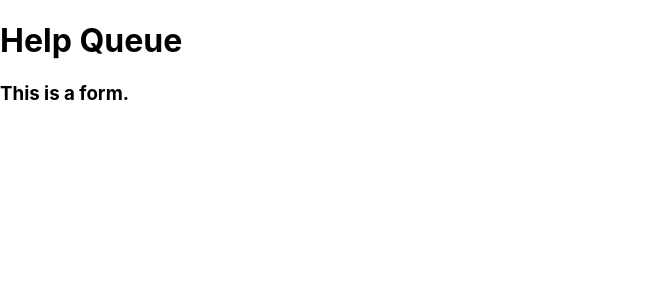
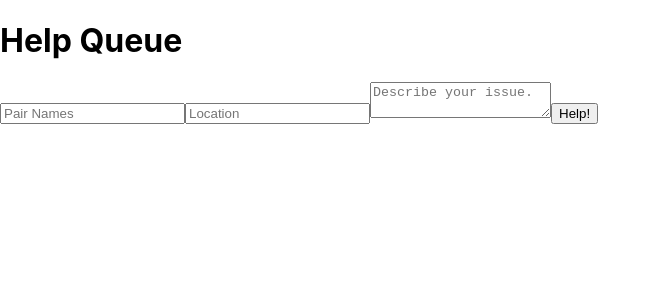
Before and after one commit to franzknupfer/react-help-queue, a React (Create React App) app: page / in a window 1280 px wide. Both pictures are taken after a click on the button "Add ticket". Shown: the top 300 px of the page, without its empty margins (0-661 px from the left). Built offline with nearby package versions, Linux system fonts and the light colour scheme.

Commit message:
add ability to create tickets

```diff
--- a/src/components/NewTicketControl.js
+++ b/src/components/NewTicketControl.js
@@ -7,9 +7,11 @@
   constructor(props) {
     super(props);
     this.state = {
-      formVisibleOnPage: false
+      formVisibleOnPage: false,
+      masterTicketList: []
     };
     this.handleClick = this.handleClick.bind(this);
+    this.handleAddingNewTicketToList = this.handleAddingNewTicketToList.bind(this);
   }
 
   handleClick() {
@@ -17,13 +19,19 @@
     console.log(this.state);
   }
 
+  handleAddingNewTicketToList(newTicket){
+    const newMasterTicketList = this.state.masterTicketList.slice().concat(newTicket);
+    this.setState({masterTicketList: newMasterTicketList});
+    this.setState({formVisibleOnPage: false})
+  }
+
   render(){
     let currentlyVisibleState = null;
     let addTicketButton = null;
     if (this.state.formVisibleOnPage) {
-      currentlyVisibleState = <NewTicketForm />
+      currentlyVisibleState = <NewTicketForm onNewTicketCreation={this.handleAddingNewTicketToList} />
     } else {
-      currentlyVisibleState = <TicketList />
+      currentlyVisibleState = <TicketList ticketList={this.state.masterTicketList}/>
       addTicketButton = <button onClick={this.handleClick}>Add ticket</button>
     }
     return (
--- a/src/components/NewTicketForm.js
+++ b/src/components/NewTicketForm.js
@@ -1,11 +1,44 @@
 import React from "react";
+import PropTypes from "prop-types";
 
 function NewTicketForm(props){
+  let _names = null;
+  let _location = null;
+  let _issue = null;
+
+  function handleNewTicketFormSubmission(event) {
+    event.preventDefault();
+    props.onNewTicketCreation({names: _names.value, location: _location.value, issue: _issue.value});
+    _names.value = '';
+    _location.value = '';
+    _issue.value = '';
+  }
+
   return (
     <React.Fragment>
-      <h3>This is a form.</h3>
+      <form onSubmit={handleNewTicketFormSubmission}>
+        <input
+          type='text'
+          id='names'
+          placeholder='Pair Names'
+          ref={(input) => {_names = input;}}/>
+        <input
+          type='text'
+          id='location'
+          placeholder='Location'
+          ref={(input) => {_location = input;}}/>
+        <textarea
+          id='issue'
+          placeholder='Describe your issue.'
+          ref={(textarea) => {_issue = textarea;}}/>
+        <button type='submit'>Help!</button>
+      </form>
     </React.Fragment>
   );
 }
 
+NewTicketForm.propTypes = {
+  onNewTicketCreation: PropTypes.func
+};
+
 export default NewTicketForm;
--- a/src/components/TicketList.js
+++ b/src/components/TicketList.js
@@ -1,29 +1,14 @@
 import React from "react";
 import Ticket from "./Ticket";
+import PropTypes from "prop-types";
 
-const masterTicketList = [
-  {
-    names: 'Thato and Haley',
-    location: '3A',
-    issue: 'Firebase won\'t save record. Halp.'
-  },
-  {
-    names: 'Sleater and Kinney',
-    location: '4B',
-    issue: 'Prop types are throwing an error.'
-  },
-  {
-    names: 'Imani & Jacob',
-    location: '9F',
-    issue: 'Child component isn\'t rendering.'
-  }
-];
+function TicketList(props){
+  console.log(props);
 
-function TicketList(){
   return (
     <React.Fragment>
       <hr/>
-      {masterTicketList.map((ticket, index) =>
+      {props.ticketList.map((ticket, index) =>
         <Ticket names={ticket.names}
           location={ticket.location}
           issue={ticket.issue}
@@ -33,4 +18,8 @@
   );
 }
 
+TicketList.propTypes = {
+  ticketList: PropTypes.array
+};
+
 export default TicketList;
```
